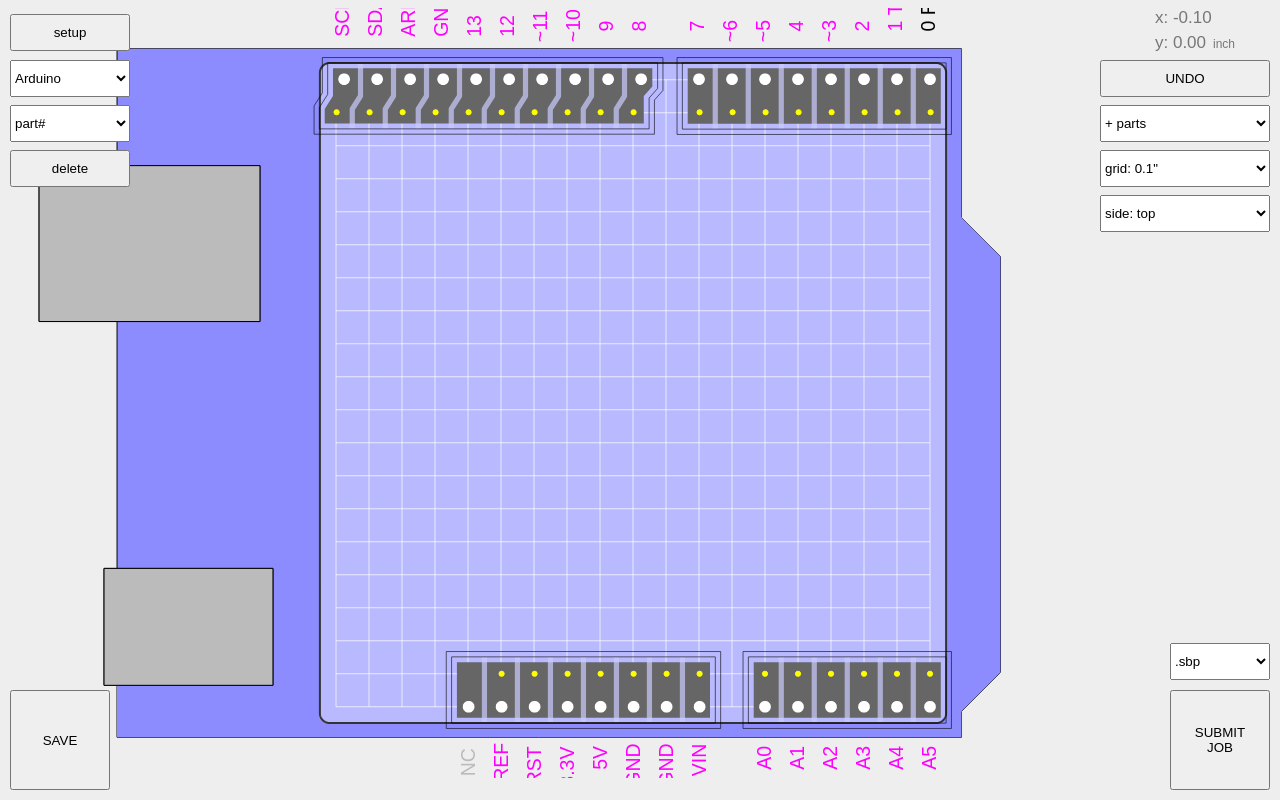
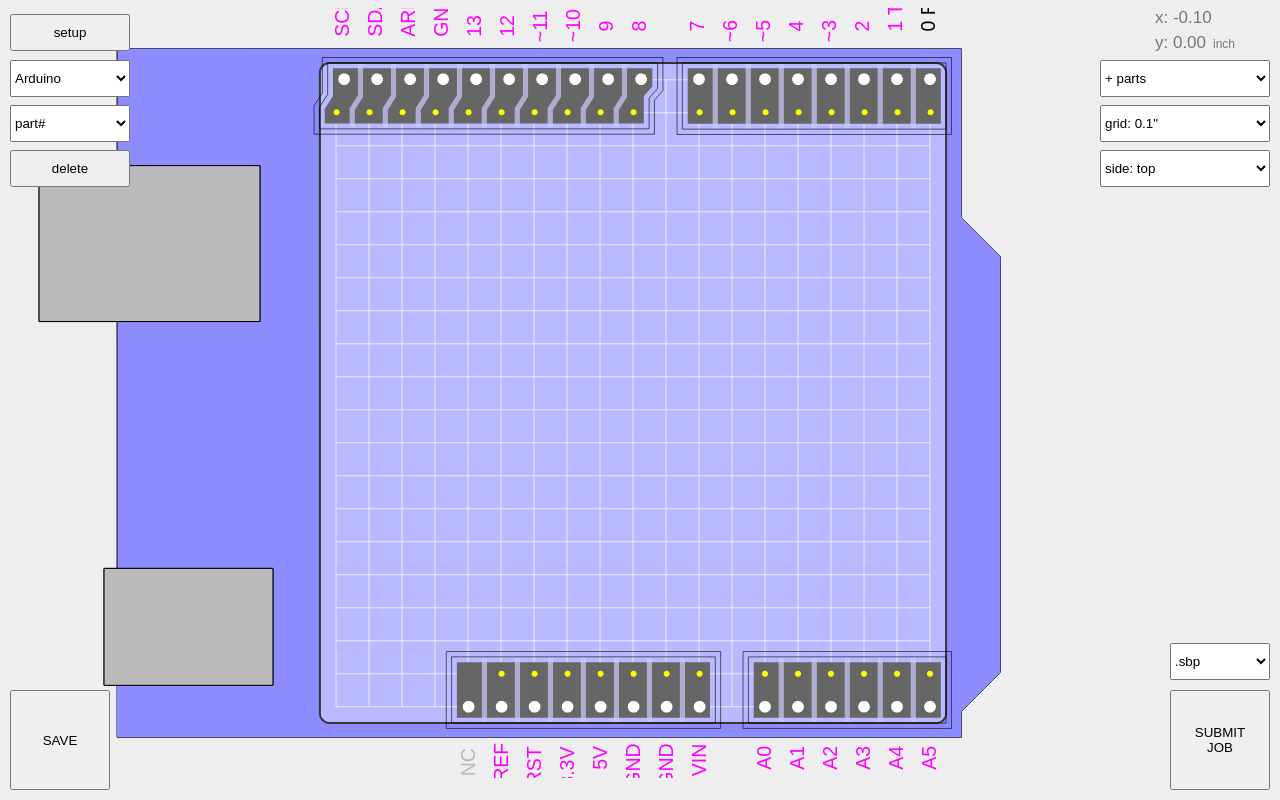
Before and after one commit to FabMo/fabmo-shield-app, a website: page index.html in a window 1280 px wide. Drawn offline with Linux system fonts and the light colour scheme.

Commit message:
remove undo

```diff
--- a/css/style.css
+++ b/css/style.css
@@ -61,6 +61,7 @@ depth{
 }
 
 #undo{
+	display: none;
 	position: absolute;
 	right: 10px;
 	top: 60px;
@@ -71,7 +72,7 @@ depth{
 #type{
 	position: absolute;
 	right: 10px;
-	top:   105px;
+	top:   60px;
 	width: 170px;
 	height: 37px;
 }
@@ -150,7 +151,7 @@ depth{
 #side{
 	position: absolute;
 	right: 10px;
-	top: 195px;
+	top: 150px;
 	width: 170px;
 	height: 37px;
 }
@@ -158,7 +159,7 @@ depth{
 #grid{
 	position: absolute;
 	right: 10px;
-	top: 150px;
+	top: 105px;
 	width: 170px;
 	height: 37px;
 }
--- a/index.html
+++ b/index.html
@@ -706,7 +706,7 @@ $(document).keypress(function(e){
 $(document).keydown(function(e){
 
 	if(e.which === 90 && e.ctrlKey){
-		undo()
+		//undo()
 	}
 	else if(e.which === 90){
 		zoom = 0
@@ -879,6 +879,11 @@ $("#x-left").on("change", function(){
 $("#part-list").on("change", function(){
 	draw()
 })
+
+$('.parts').hover(function(e) {
+	console.log(e.target);
+});
+
 
 $("#board").on("change", function(){
 
```
Also changed, not shown: 1 other file.
